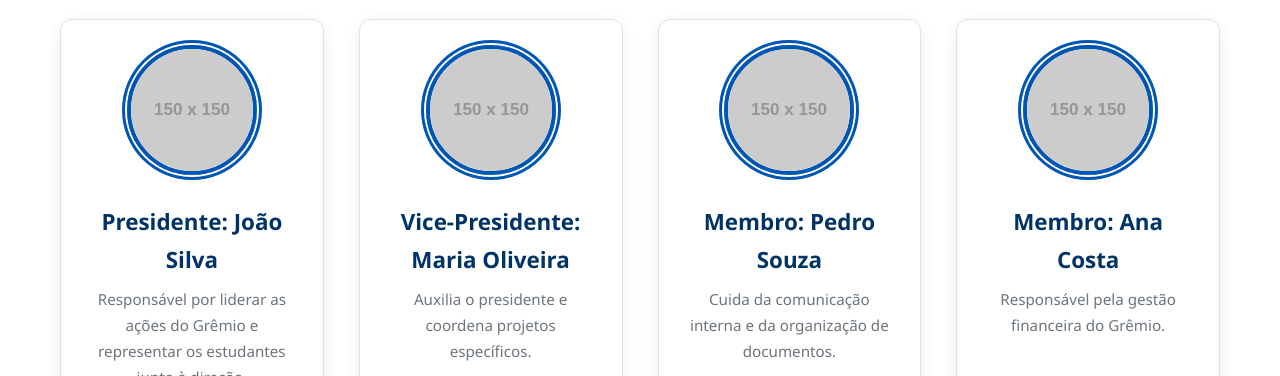
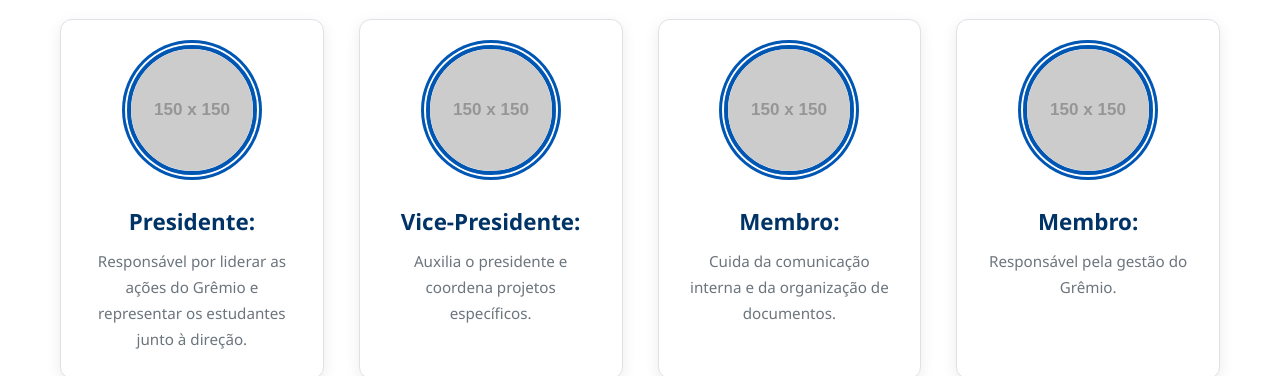
Before and after one commit to helozinha1/escolais, a plain HTML site: page gremio.html in a window 1280 px wide. Shown: the part 575-951 px from the top of the page. Drawn offline with Linux system fonts and the light colour scheme; placeholder pictures from the web are drawn by us.

Commit message:
gremio.html

```diff
--- a/gremio.html
+++ b/gremio.html
@@ -35,23 +35,23 @@
                 <div class="board-members">
                     <div class="member-card">
                         <img src="https://via.placeholder.com/150x150?text=Nome+1" alt="Foto do Presidente">
-                        <h4>Presidente: João Silva</h4>
+                        <h4>Presidente: </h4>
                         <p>Responsável por liderar as ações do Grêmio e representar os estudantes junto à direção.</p>
                     </div>
                     <div class="member-card">
                         <img src="https://via.placeholder.com/150x150?text=Nome+2" alt="Foto da Vice-Presidente">
-                        <h4>Vice-Presidente: Maria Oliveira</h4>
+                        <h4>Vice-Presidente: </h4>
                         <p>Auxilia o presidente e coordena projetos específicos.</p>
                     </div>
                     <div class="member-card">
                         <img src="https://via.placeholder.com/150x150?text=Nome+3" alt="Foto do Secretário">
-                        <h4>Membro: Pedro Souza</h4>
+                        <h4>Membro: </h4>
                         <p>Cuida da comunicação interna e da organização de documentos.</p>
                     </div>
                     <div class="member-card">
                         <img src="https://via.placeholder.com/150x150?text=Nome+4" alt="Foto do Tesoureiro">
-                        <h4>Membro: Ana Costa</h4>
-                        <p>Responsável pela gestão financeira do Grêmio.</p>
+                        <h4>Membro: </h4>
+                        <p>Responsável pela gestão do Grêmio.</p>
                     </div>
                     </div>
 
```
